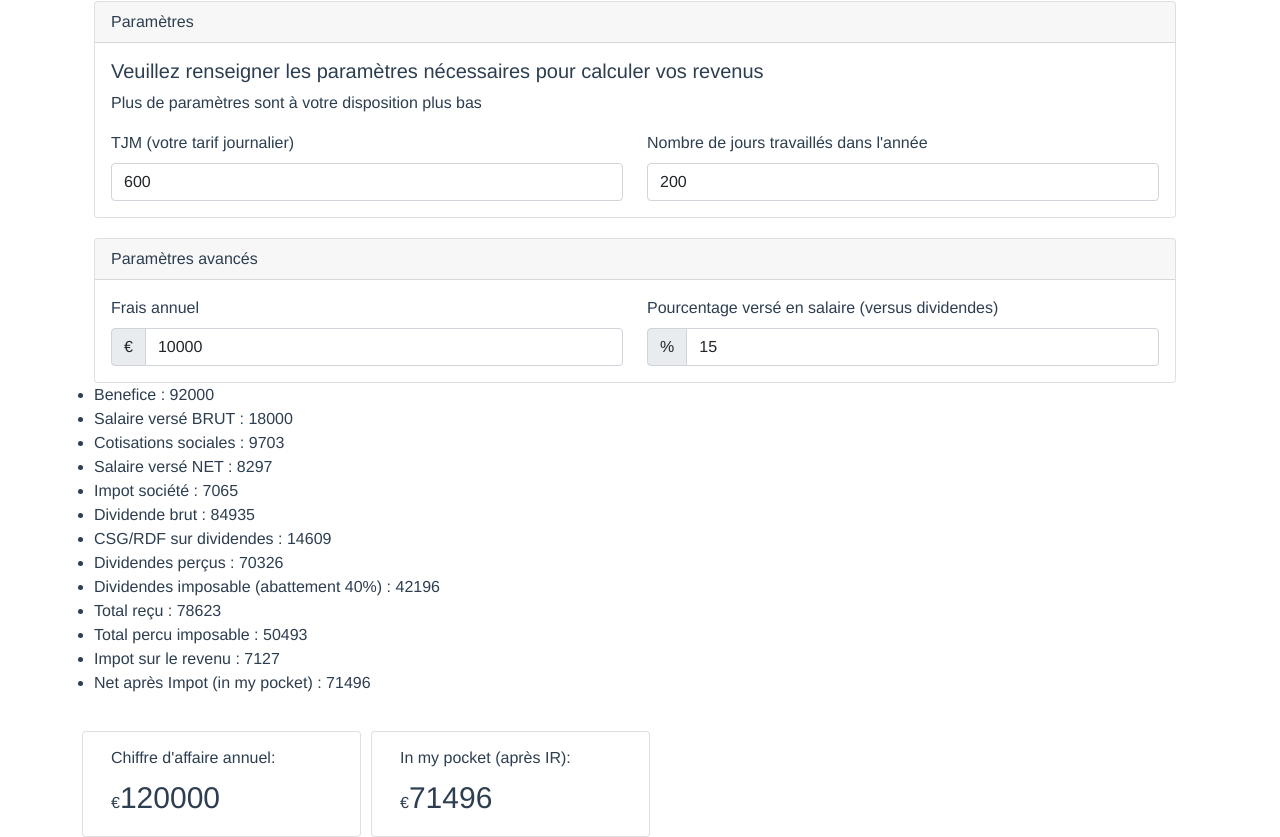
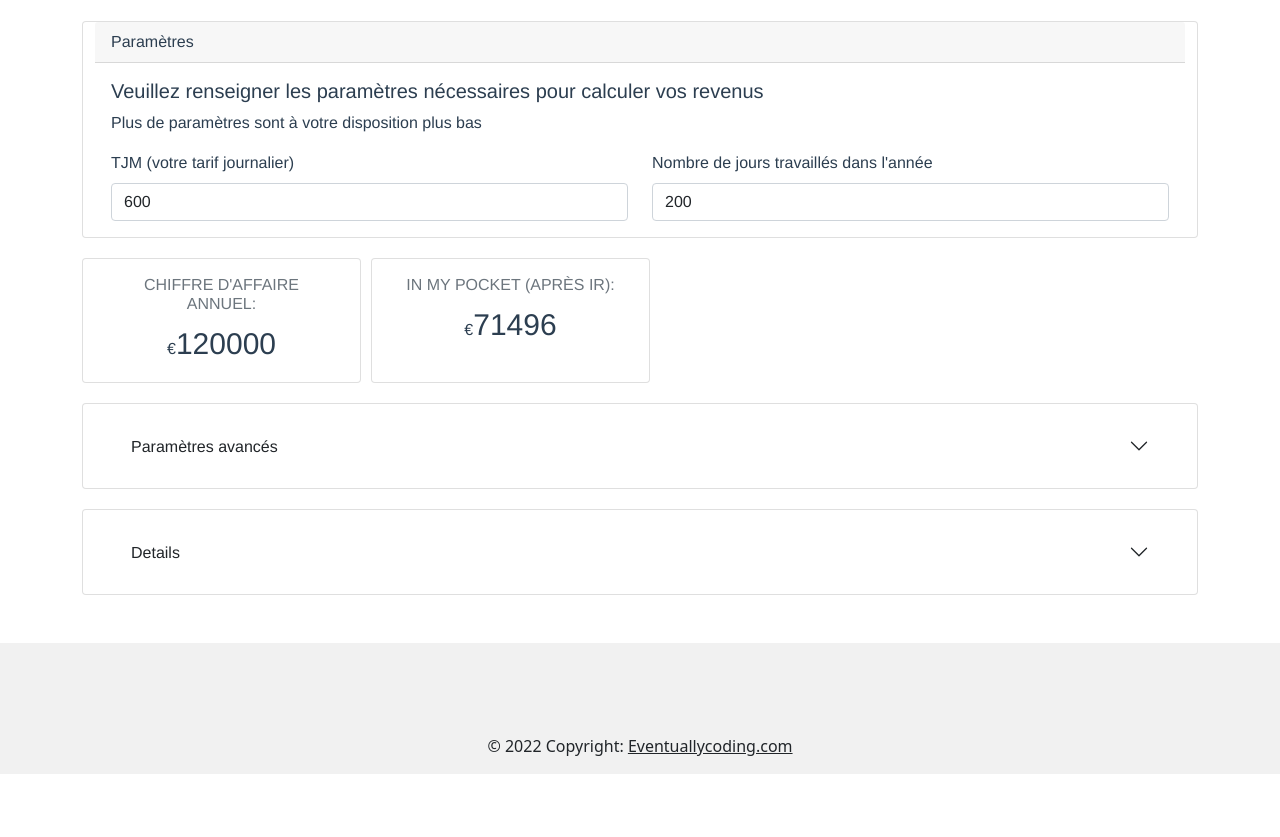
Before and after one commit to hlassiege/inmypocket, a Vue app: page / in a window 1280 px wide. Shown: the part 321-1158 px from the top of the page. After the commit the page ends 1095 px from the top, so only its background shows below. Built offline with nearby package versions, Linux system fonts and the light colour scheme.

Commit message:
Mise en page

```diff
--- a/public/index.html
+++ b/public/index.html
@@ -14,6 +14,52 @@
     </noscript>
     <div id="app"></div>
     <!-- built files will be auto injected -->
+
+
+    <footer class="text-center text-white mt-5" style="background-color: #f1f1f1;">
+      <!-- Grid container -->
+      <div class="container pt-4">
+        <!-- Section: Social media -->
+        <section class="mb-4">
+
+          <!-- Twitter -->
+          <a
+            class="btn btn-link btn-floating btn-lg text-dark m-1"
+            href="#!"
+            role="button"
+            data-mdb-ripple-color="dark"
+            ><i class="fab fa-twitter"></i
+          ></a>
+
+          <!-- Linkedin -->
+          <a
+            class="btn btn-link btn-floating btn-lg text-dark m-1"
+            href="#!"
+            role="button"
+            data-mdb-ripple-color="dark"
+            ><i class="fab fa-linkedin"></i
+          ></a>
+          <!-- Github -->
+          <a
+            class="btn btn-link btn-floating btn-lg text-dark m-1"
+            href="#!"
+            role="button"
+            data-mdb-ripple-color="dark"
+            ><i class="fab fa-github"></i
+          ></a>
+        </section>
+        <!-- Section: Social media -->
+      </div>
+      <!-- Grid container -->
+
+      <!-- Copyright -->
+      <div class="text-center text-dark p-3" >
+        © <script>document.write(/\d{4}/.exec(Date())[0])</script> Copyright:
+        <a class="text-dark" href="https://www.eventuallycoding.com/">Eventuallycoding.com</a>
+      </div>
+      <!-- Copyright -->
+    </footer>
+
     <script src="https://cdn.jsdelivr.net/npm/bootstrap@5.1.3/dist/js/bootstrap.bundle.min.js" integrity="sha384-ka7Sk0Gln4gmtz2MlQnikT1wXgYsOg+OMhuP+IlRH9sENBO0LRn5q+8nbTov4+1p" crossorigin="anonymous"></script>
   </body>
 </html>
--- a/src/components/SASUTab.vue
+++ b/src/components/SASUTab.vue
@@ -1,5 +1,6 @@
 <template>
   <div class="container">
+    <div class="row">
       <div class="card">
         <div class="card-header">
           Paramètres
@@ -21,11 +22,40 @@
           </form>
         </div>
       </div>
+    </div>
+
+
+
+    <div class="row">
+      <div class="card text-center col-md-3">
+          <div class="card-body">
+            <h6 class="card-title text-uppercase text-muted">Chiffre d'affaire annuel: </h6>
+            <p class="card-text red-text">€<span class="ml-2" style="font-size: 30px;">{{ revenue }}</span></p>
+          </div>
+      </div>
+      <div class="card text-center col-md-3">
+          <div class="card-body">
+            <h6 class="card-title text-uppercase text-muted">In my pocket (après IR): </h6>
+            <p class="card-text red-text">€<span class="ml-2" style="font-size: 30px;">{{ totalRevenue -  impotRevenu }}</span></p>
+          </div>
+      </div>
+    </div>
+
+
+    <div class="row">
       <div class="card">
-      <div class="card-header">
+
+        <div class="card-body">
+          <div class="accordion accordion-flush" id="accordionAdvancedSettings">
+            <div class="accordion-item">
+              <h2 class="accordion-header" id="flush-headingAdvancedSettings">
+                <button class="accordion-button collapsed" type="button" data-bs-toggle="collapse" data-bs-target="#flush-advancedSettings" aria-expanded="false" aria-controls="flush-advancedSettings">
                   Paramètres avancés
-      </div>
-      <div class="card-body">
+                </button>
+              </h2>
+              <div id="flush-advancedSettings" class="accordion-collapse collapse" aria-labelledby="flush-headingAdvancedSettings" data-bs-parent="#accordionAdvancedSettings">
+                <div class="accordion-body">
+
                   <form>
                     <div class="row">
                       <div class="col-md-6">
@@ -46,43 +76,144 @@
                   </form>
                 </div>
               </div>
-    <div class="row">
-      <ul>
-        <li>Benefice :  {{ benefits }}</li>
-        <li>Salaire versé BRUT :  {{ grossSalary }}</li>
-        <li>Cotisations sociales :  {{ socialContributions }}</li>
-        <li>Salaire versé NET :  {{ netSalary }}</li>
-        <li>Impot société : {{ impotSociete }} </li>
-        <li>Dividende brut : {{ dividends }}</li>
-        <li>CSG/RDF sur dividendes : {{ csgRdsOnDividends }} </li>
-        <li>Dividendes perçus : {{ dividendsReceivedAfterCSGRDS }} </li>
-        <li>Dividendes imposable (abattement 40%) : {{ taxableDividends }} </li>
-        <li>Total reçu : {{ totalRevenue }}</li>
-        <li>Total percu imposable : {{ totalTaxableRevenue }}</li>
-        <li>Impot sur le revenu : {{ impotRevenu }}</li>
-        <li>Net après Impot (in my pocket) : {{ totalRevenue -  impotRevenu }}</li>
-      </ul>
-
-    </div>
-
-    <div class="row">
-      <div class="card col-md-3">
-          <div class="card-body">
-            <h6 class="card-title">Chiffre d'affaire annuel: </h6>
-            <p class="card-text red-text">€<span class="ml-2" style="font-size: 30px;">{{ revenue }}</span></p>
             </div>
           </div>
-      <div class="card col-md-3">
-          <div class="card-body">
-            <h6 class="card-title">In my pocket (après IR): </h6>
-            <p class="card-text red-text">€<span class="ml-2" style="font-size: 30px;">{{ totalRevenue -  impotRevenu }}</span></p>
         </div>
       </div>
     </div>
 
+    <div class="row">
+      <div class="card">
 
+        <div class="card-body">
+          <div class="accordion accordion-flush" id="accordionDetails">
 
+          <div class="accordion-item">
+            <h2 class="accordion-header" id="flush-headingOne">
+              <button class="accordion-button collapsed" type="button" data-bs-toggle="collapse" data-bs-target="#flush-collapseOne" aria-expanded="false" aria-controls="flush-collapseOne">
+                Details
+              </button>
+            </h2>
+            <div id="flush-collapseOne" class="accordion-collapse collapse" aria-labelledby="flush-headingOne" data-bs-parent="#accordionDetails">
+              <div class="accordion-body">
+                <div class="row">
+                  <div class="col">
+                    <h4>Dépenses</h4>
+                    <table class="table table-borderless">
+                      <tbody>
+                        <tr>
+                          <th scope="row">Frais</th>
+                          <td>{{ expenses }}€</td>
+                        </tr>
+                        <tr>
+                          <th scope="row">Salaire super brut</th>
+                          <td>{{ grossSalary }}€</td>
+                        </tr>
+                        <tr style="border-top: 1px solid #ff000d;">
+                          <th scope="row">Total charges sociétés</th>
+                          <td>{{ grossSalary + expenses }}€</td>
+                        </tr>
+                      </tbody>
+                    </table>
+                  </div>
+                  <div class="col">
+                    <h4>Bénéfices</h4>
+                    <table class="table table-borderless">
+                      <tbody>
+                        <tr>
+                          <th scope="row">Chiffre d'affaires</th>
+                          <td>{{ revenue }}€</td>
+                        </tr>
+                        <tr>
+                          <th scope="row">Charges sociétés</th>
+                          <td>-{{ grossSalary + expenses }}€</td>
+                        </tr>
+                        <tr class="lineTotal">
+                          <th scope="row" >Bénéfice brut</th>
+                          <td>{{ benefits }}€</td>
+                        </tr>
+                        <tr>
+                          <th scope="row">Impot société</th>
+                          <td>-{{ impotSociete  }}€</td>
+                        </tr>
+                        <tr class="lineTotal">
+                          <th scope="row">Bénéfice net <small>(dividendes versables)</small></th>
+                          <td>{{ dividends }}€</td>
+                        </tr>
+                      </tbody>
+                    </table>
+                  </div>
+                  <div class="col">
+                    <h4>Dividendes</h4>
+                    <table class="table table-borderless">
+                      <tbody>
+                        <tr>
+                          <th scope="row">Dividendes brut</th>
+                          <td>{{ dividends  }}€</td>
+                        </tr>
+                        <tr>
+                          <th scope="row">CSG/RDS sur dividendes</th>
+                          <td>-{{ csgRdsOnDividends  }}€</td>
+                        </tr>
+                        <tr class="lineTotal">
+                          <th scope="row">Dividendes perçus</th>
+                          <td>{{ dividendsReceivedAfterCSGRDS  }}€</td>
+                        </tr>
+                      </tbody>
+                    </table>
+                  </div>
 
+                  <div class="col">
+                    <h4>Revenus personnels</h4>
+                    <table class="table table-borderless">
+                      <tbody>
+                        <tr>
+                          <th scope="row">Salaire super brut</th>
+                          <td>{{ grossSalary }}€</td>
+                        </tr>
+                        <tr>
+                          <th scope="row">Cotisations sociales <small> (patronales + salariales)</small></th>
+                          <td>-{{ socialContributions }}€</td>
+                        </tr>
+                        <tr class="lineTotal">
+                          <th scope="row" >Salaire versé net</th>
+                          <td>{{ netSalary }}€</td>
+                        </tr>
+                        <tr>
+                          <th scope="row">Dividendes perçus</th>
+                          <td>{{ dividendsReceivedAfterCSGRDS  }}€</td>
+                        </tr>
+                        <tr>
+                          <td >Dividendes imposables <small>(abattement 40%)</small></td>
+                          <td>{{ taxableDividends  }}€</td>
+                        </tr>
+                        <tr class="lineTotal">
+                          <th scope="row">Total Reçu</th>
+                          <td>{{ totalRevenue  }}€</td>
+                        </tr>
+                      <tr>
+                          <th scope="row">Total imposable</th>
+                          <td>{{ totalTaxableRevenue  }}€</td>
+                        </tr>
+                        <tr>
+                          <th scope="row">Impot sur le revenu</th>
+                          <td>-{{ impotRevenu  }}€</td>
+                        </tr>
+                        <tr class="lineTotal">
+                          <th scope="row">Net après impot</th>
+                          <td><strong>{{ totalRevenue -  impotRevenu }}€</strong></td>
+                        </tr>
+                      </tbody>
+                    </table>
+                  </div>
+                </div>
+              </div>
+            </div>
+          </div>
+        </div>
+        </div>
+      </div>
+    </div>
   </div>
 </template>
 
@@ -190,4 +321,7 @@ export default {
   margin-top: 20px;
   margin-right: 10px;
 }
+.lineTotal {
+  border-top: 1px solid #ff000d;
+}
 </style>
```
Lines whose indentation alone changed are shown as unchanged.
